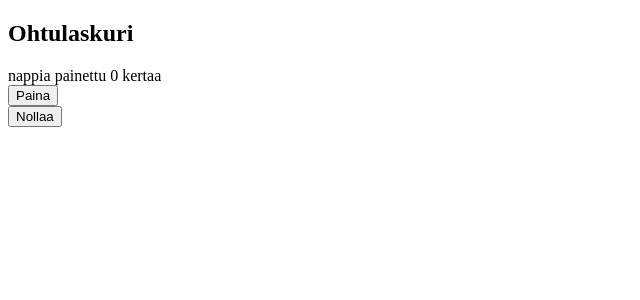
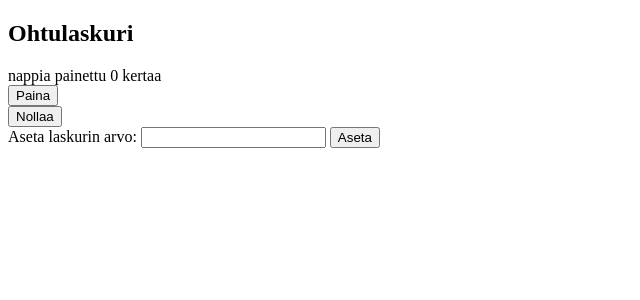
Before and after one commit to MildMunshin/palautusrepositorio, a Flask app: page / in a window 1280 px wide. Shown: the top 300 px of the page, without its empty margins (0-640 px from the left). Run offline with Flask 3, Linux system fonts and the light colour scheme.

Commit message:
paivitus

```diff
--- a/viikko3/webcounter/src/app.py
+++ b/viikko3/webcounter/src/app.py
@@ -1,4 +1,4 @@
-from flask import Flask, redirect, render_template
+from flask import Flask, redirect, render_template, request
 from counter import Counter
 
 app = Flask(__name__)
@@ -17,3 +17,9 @@ def increment():
 def reset():
     cnt.reset()
     return redirect("/")
+
+@app.route("/set_value", methods=["POST"])
+def set_value():
+    new_value = int(request.form["new_value"])
+    cnt.value = new_value
+    return redirect("/")
--- a/viikko3/webcounter/src/templates/index.html
+++ b/viikko3/webcounter/src/templates/index.html
@@ -13,5 +13,10 @@
   <form action="/reset" method="POST">
     <input type="submit" value="Nollaa">
   </form>
+  <form action="/set_value" method="POST">
+    <label for="new_value">Aseta laskurin arvo:</label>
+    <input type="number" id="new_value" name="new_value" required>
+    <input type="submit" value="Aseta">
+  </form>
 </body>
 </html>
```
Also changed, not shown: 1 other file.
